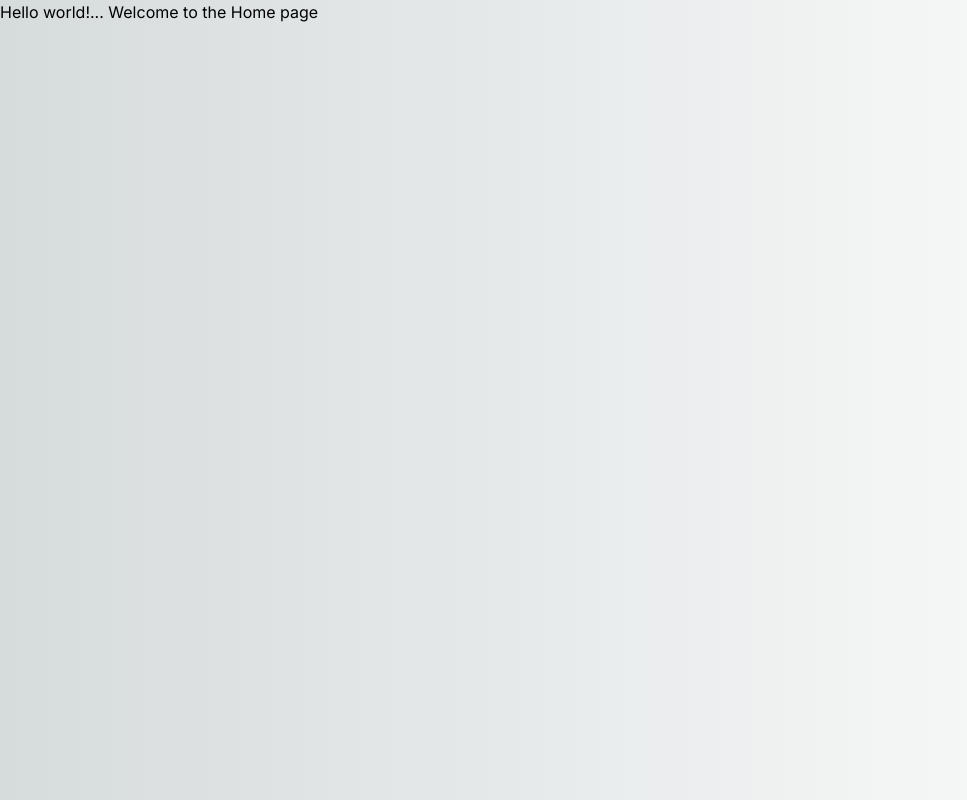
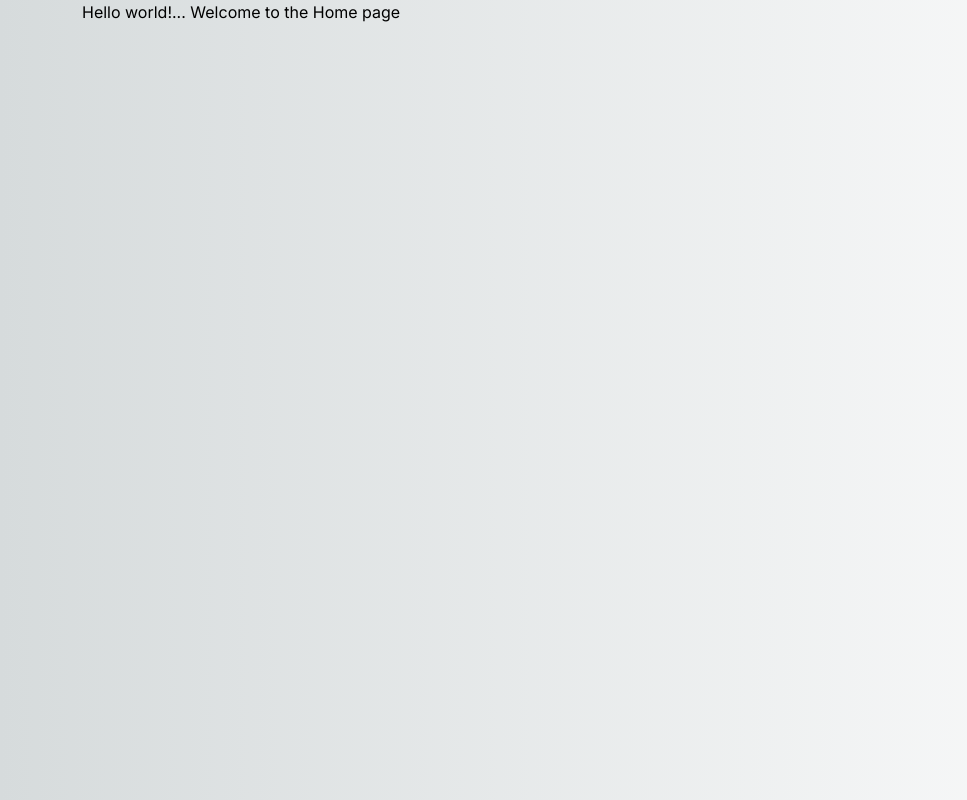
Before and after one commit to okeomasilachi/next-temp, a Next.js app: page / in a window 1280 px wide. Shown: the whole page, without its empty margins (0-967 px from the left). Built offline with nearby package versions, Linux system fonts and the light colour scheme.

Commit message:
Update Container.tsx

```diff
--- a/ui/Container.tsx
+++ b/ui/Container.tsx
@@ -7,13 +7,7 @@ interface ContainerProps {
 
 const Container: React.FC<ContainerProps> = ({ children, className = '' }) => {
     return (
-        <div className={`w-full px-4 sm:px-6 lg:px-8 mx-auto
-                         sm:max-w-container-sm
-                         md:max-w-container-md
-                         lg:max-w-container-lg
-                         xl:max-w-container-xl
-                         xxl:max-w-container-xxl
-                         ${className}`}>
+        <div className={`container ${className}`}>
             {children}
         </div>
     );
```
